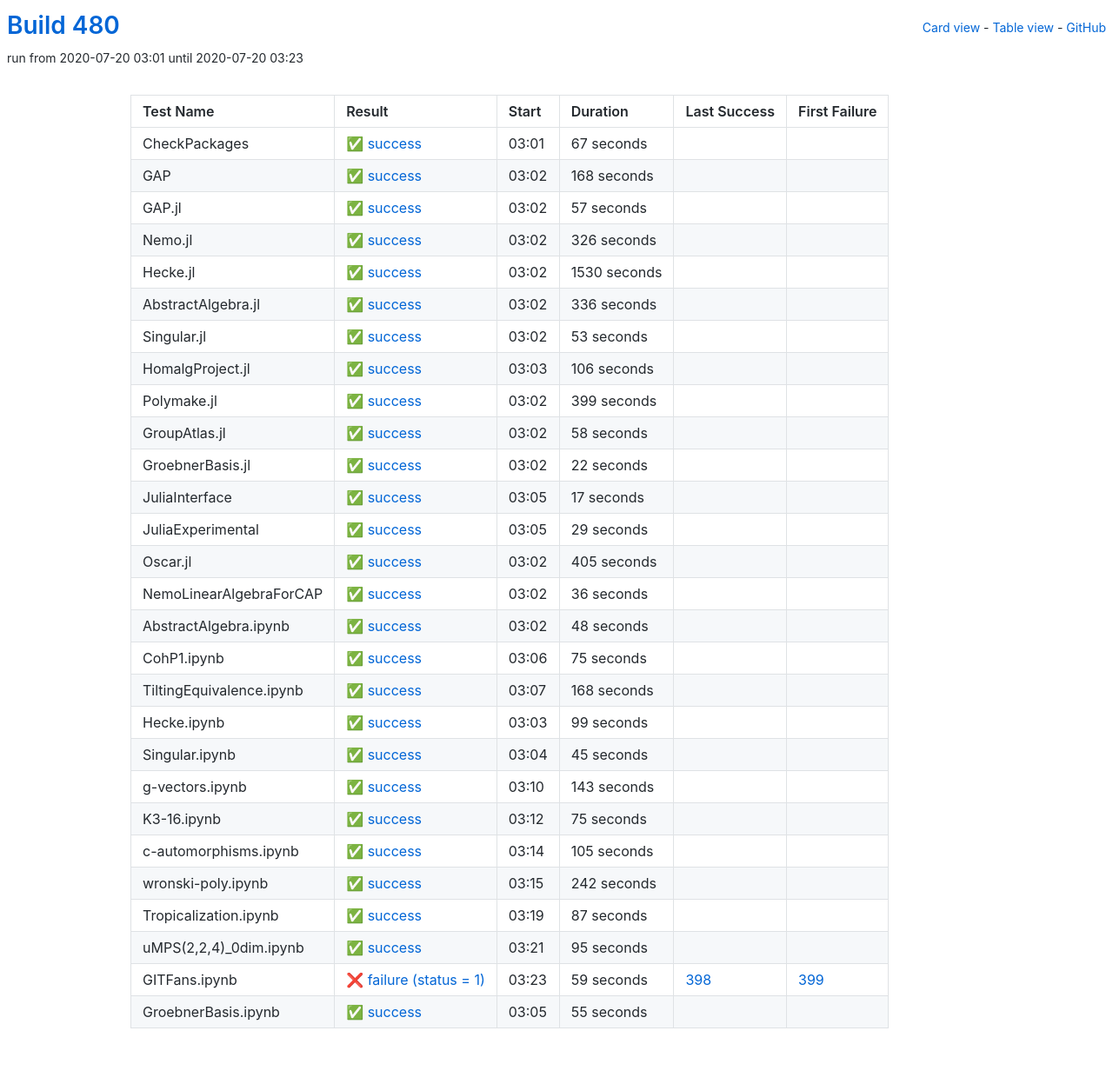
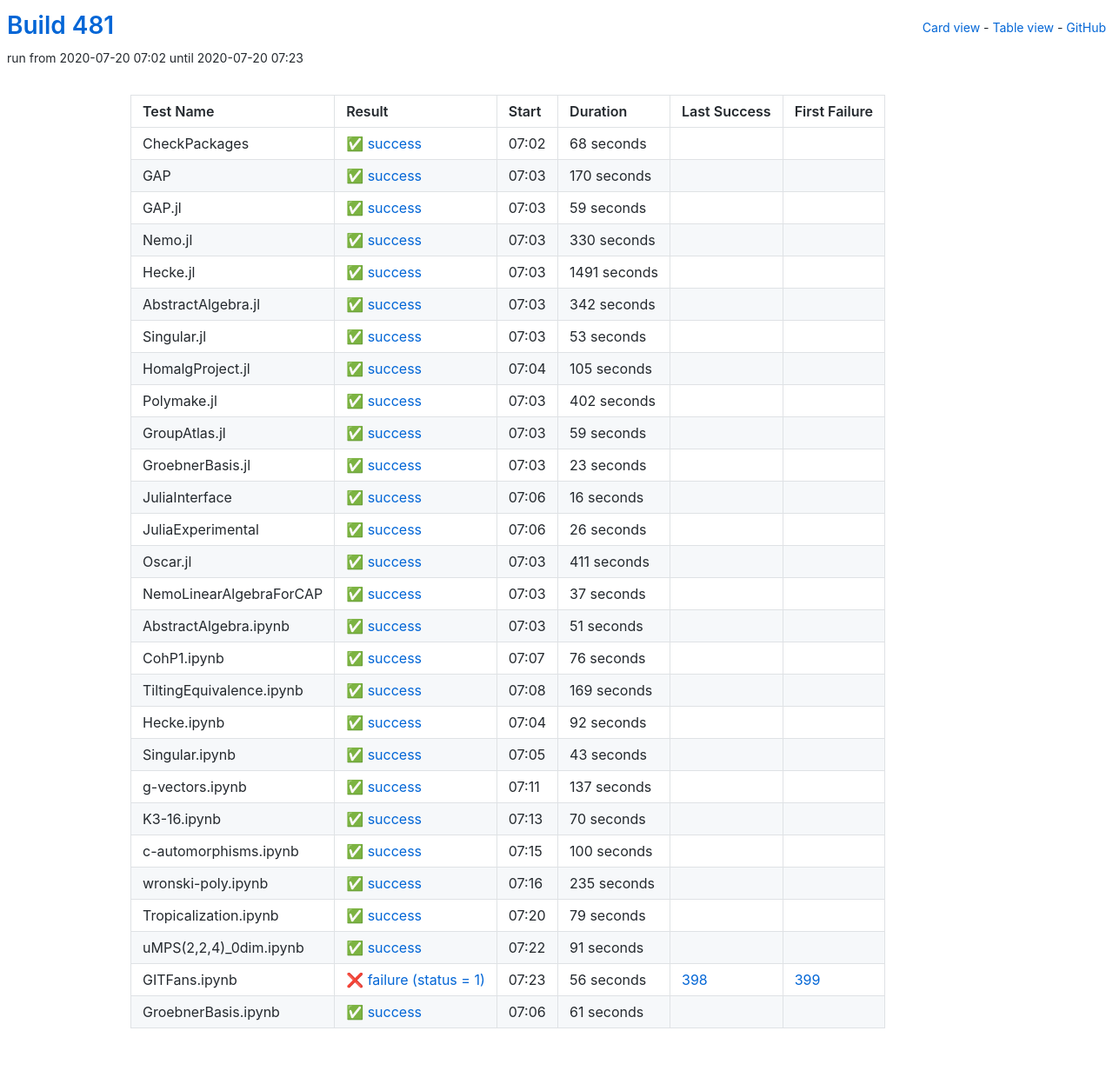
Before and after one commit to oscar-system/oscar-ci-status-stable, a Jekyll site: the page built from table.html, in a window 1280 px wide. Shown: the whole page at 87% size. Built offline with Jekyll 4.4.1, drawn with Linux system fonts in a browser that asks for light colours.

Commit message:
Build #481

```diff
--- a/_data/ci.yml
+++ b/_data/ci.yml
@@ -1,6 +1,6 @@
 ---
-build: 480
-build_url: https://oscarci.mathematik.uni-kl.de/job/oscar-stable/480/
+build: 481
+build_url: https://oscarci.mathematik.uni-kl.de/job/oscar-stable/481/
 job: oscar-stable
 organization: oscar-system
 repo: oscar-ci-status-stable
@@ -8,80 +8,80 @@ repourl: https://github.com/oscar-system/oscar-ci-status-stable
 tests:
 - name: CheckPackages
   id: checkpackages
-  log: https://oscarci.mathematik.uni-kl.de/job/oscar-stable/480/artifact/logs/build-480/CheckPackages.log
-  start: 2020-07-20 03:01
+  log: https://oscarci.mathematik.uni-kl.de/job/oscar-stable/481/artifact/logs/build-481/CheckPackages.log
+  start: 2020-07-20 07:02
   success: true
   exitcode: 0
   status: success
-  duration: 67
+  duration: 68
   last_success: false
   last_success_url:
   first_failure: false
   first_failure_url:
 - name: GAP
   id: gap
-  log: https://oscarci.mathematik.uni-kl.de/job/oscar-stable/480/artifact/logs/build-480/GAP.log
-  start: 2020-07-20 03:02
+  log: https://oscarci.mathematik.uni-kl.de/job/oscar-stable/481/artifact/logs/build-481/GAP.log
+  start: 2020-07-20 07:03
   success: true
   exitcode: 0
   status: success
-  duration: 168
+  duration: 170
   last_success: false
   last_success_url:
   first_failure: false
   first_failure_url:
 - name: GAP.jl
   id: gap-jl
-  log: https://oscarci.mathematik.uni-kl.de/job/oscar-stable/480/artifact/logs/build-480/GAP.jl.log
-  start: 2020-07-20 03:02
+  log: https://oscarci.mathematik.uni-kl.de/job/oscar-stable/481/artifact/logs/build-481/GAP.jl.log
+  start: 2020-07-20 07:03
   success: true
   exitcode: 0
   status: success
-  duration: 57
+  duration: 59
   last_success: false
   last_success_url:
   first_failure: false
   first_failure_url:
 - name: Nemo.jl
   id: nemo-jl
-  log: https://oscarci.mathematik.uni-kl.de/job/oscar-stable/480/artifact/logs/build-480/Nemo.jl.log
-  start: 2020-07-20 03:02
+  log: https://oscarci.mathematik.uni-kl.de/job/oscar-stable/481/artifact/logs/build-481/Nemo.jl.log
+  start: 2020-07-20 07:03
   success: true
   exitcode: 0
   status: success
-  duration: 326
+  duration: 330
   last_success: false
   last_success_url:
   first_failure: false
   first_failure_url:
 - name: Hecke.jl
   id: hecke-jl
-  log: https://oscarci.mathematik.uni-kl.de/job/oscar-stable/480/artifact/logs/build-480/Hecke.jl.log
-  start: 2020-07-20 03:02
+  log: https://oscarci.mathematik.uni-kl.de/job/oscar-stable/481/artifact/logs/build-481/Hecke.jl.log
+  start: 2020-07-20 07:03
   success: true
   exitcode: 0
   status: success
-  duration: 1530
+  duration: 1491
   last_success: false
   last_success_url:
   first_failure: false
   first_failure_url:
 - name: AbstractAlgebra.jl
   id: abstractalgebra-jl
-  log: https://oscarci.mathematik.uni-kl.de/job/oscar-stable/480/artifact/logs/build-480/AbstractAlgebra.jl.log
-  start: 2020-07-20 03:02
+  log: https://oscarci.mathematik.uni-kl.de/job/oscar-stable/481/artifact/logs/build-481/AbstractAlgebra.jl.log
+  start: 2020-07-20 07:03
   success: true
   exitcode: 0
   status: success
-  duration: 336
+  duration: 342
   last_success: false
   last_success_url:
   first_failure: false
   first_failure_url:
 - name: Singular.jl
   id: singular-jl
-  log: https://oscarci.mathematik.uni-kl.de/job/oscar-stable/480/artifact/logs/build-480/Singular.jl.log
-  start: 2020-07-20 03:02
+  log: https://oscarci.mathematik.uni-kl.de/job/oscar-stable/481/artifact/logs/build-481/Singular.jl.log
+  start: 2020-07-20 07:03
   success: true
   exitcode: 0
   status: success
@@ -92,188 +92,8 @@ tests:
   first_failure_url:
 - name: HomalgProject.jl
   id: homalgproject-jl
-  log: https://oscarci.mathematik.uni-kl.de/job/oscar-stable/480/artifact/logs/build-480/HomalgProject.jl.log
-  start: 2020-07-20 03:03
-  success: true
-  exitcode: 0
-  status: success
-  duration: 106
-  last_success: false
-  last_success_url:
-  first_failure: false
-  first_failure_url:
-- name: Polymake.jl
-  id: polymake-jl
-  log: https://oscarci.mathematik.uni-kl.de/job/oscar-stable/480/artifact/logs/build-480/Polymake.jl.log
-  start: 2020-07-20 03:02
-  success: true
-  exitcode: 0
-  status: success
-  duration: 399
-  last_success: false
-  last_success_url:
-  first_failure: false
-  first_failure_url:
-- name: GroupAtlas.jl
-  id: groupatlas-jl
-  log: https://oscarci.mathematik.uni-kl.de/job/oscar-stable/480/artifact/logs/build-480/GroupAtlas.jl.log
-  start: 2020-07-20 03:02
-  success: true
-  exitcode: 0
-  status: success
-  duration: 58
-  last_success: false
-  last_success_url:
-  first_failure: false
-  first_failure_url:
-- name: GroebnerBasis.jl
-  id: groebnerbasis-jl
-  log: https://oscarci.mathematik.uni-kl.de/job/oscar-stable/480/artifact/logs/build-480/GroebnerBasis.jl.log
-  start: 2020-07-20 03:02
-  success: true
-  exitcode: 0
-  status: success
-  duration: 22
-  last_success: false
-  last_success_url:
-  first_failure: false
-  first_failure_url:
-- name: JuliaInterface
-  id: juliainterface
-  log: https://oscarci.mathematik.uni-kl.de/job/oscar-stable/480/artifact/logs/build-480/JuliaInterface.log
-  start: 2020-07-20 03:05
-  success: true
-  exitcode: 0
-  status: success
-  duration: 17
-  last_success: false
-  last_success_url:
-  first_failure: false
-  first_failure_url:
-- name: JuliaExperimental
-  id: juliaexperimental
-  log: https://oscarci.mathematik.uni-kl.de/job/oscar-stable/480/artifact/logs/build-480/JuliaExperimental.log
-  start: 2020-07-20 03:05
-  success: true
-  exitcode: 0
-  status: success
-  duration: 29
-  last_success: false
-  last_success_url:
-  first_failure: false
-  first_failure_url:
-- name: Oscar.jl
-  id: oscar-jl
-  log: https://oscarci.mathematik.uni-kl.de/job/oscar-stable/480/artifact/logs/build-480/Oscar.jl.log
-  start: 2020-07-20 03:02
-  success: true
-  exitcode: 0
-  status: success
-  duration: 405
-  last_success: false
-  last_success_url:
-  first_failure: false
-  first_failure_url:
-- name: NemoLinearAlgebraForCAP
-  id: nemolinearalgebraforcap
-  log: https://oscarci.mathematik.uni-kl.de/job/oscar-stable/480/artifact/logs/build-480/NemoLinearAlgebraForCAP.log
-  start: 2020-07-20 03:02
-  success: true
-  exitcode: 0
-  status: success
-  duration: 36
-  last_success: false
-  last_success_url:
-  first_failure: false
-  first_failure_url:
-- name: AbstractAlgebra.ipynb
-  id: abstractalgebra-ipynb
-  log: https://oscarci.mathematik.uni-kl.de/job/oscar-stable/480/artifact/logs/build-480/AbstractAlgebra.ipynb.log
-  start: 2020-07-20 03:02
-  success: true
-  exitcode: 0
-  status: success
-  duration: 48
-  last_success: false
-  last_success_url:
-  first_failure: false
-  first_failure_url:
-- name: CohP1.ipynb
-  id: cohp1-ipynb
-  log: https://oscarci.mathematik.uni-kl.de/job/oscar-stable/480/artifact/logs/build-480/CohP1.ipynb.log
-  start: 2020-07-20 03:06
-  success: true
-  exitcode: 0
-  status: success
-  duration: 75
-  last_success: false
-  last_success_url:
-  first_failure: false
-  first_failure_url:
-- name: TiltingEquivalence.ipynb
-  id: tiltingequivalence-ipynb
-  log: https://oscarci.mathematik.uni-kl.de/job/oscar-stable/480/artifact/logs/build-480/TiltingEquivalence.ipynb.log
-  start: 2020-07-20 03:07
-  success: true
-  exitcode: 0
-  status: success
-  duration: 168
-  last_success: false
-  last_success_url:
-  first_failure: false
-  first_failure_url:
-- name: Hecke.ipynb
-  id: hecke-ipynb
-  log: https://oscarci.mathematik.uni-kl.de/job/oscar-stable/480/artifact/logs/build-480/Hecke.ipynb.log
-  start: 2020-07-20 03:03
-  success: true
-  exitcode: 0
-  status: success
-  duration: 99
-  last_success: false
-  last_success_url:
-  first_failure: false
-  first_failure_url:
-- name: Singular.ipynb
-  id: singular-ipynb
-  log: https://oscarci.mathematik.uni-kl.de/job/oscar-stable/480/artifact/logs/build-480/Singular.ipynb.log
-  start: 2020-07-20 03:04
-  success: true
-  exitcode: 0
-  status: success
-  duration: 45
-  last_success: false
-  last_success_url:
-  first_failure: false
-  first_failure_url:
-- name: g-vectors.ipynb
-  id: g-vectors-ipynb
-  log: https://oscarci.mathematik.uni-kl.de/job/oscar-stable/480/artifact/logs/build-480/g-vectors.ipynb.log
-  start: 2020-07-20 03:10
-  success: true
-  exitcode: 0
-  status: success
-  duration: 143
-  last_success: false
-  last_success_url:
-  first_failure: false
-  first_failure_url:
-- name: K3-16.ipynb
-  id: k3-16-ipynb
-  log: https://oscarci.mathematik.uni-kl.de/job/oscar-stable/480/artifact/logs/build-480/K3-16.ipynb.log
-  start: 2020-07-20 03:12
-  success: true
-  exitcode: 0
-  status: success
-  duration: 75
-  last_success: false
-  last_success_url:
-  first_failure: false
-  first_failure_url:
-- name: c-automorphisms.ipynb
-  id: c-automorphisms-ipynb
-  log: https://oscarci.mathematik.uni-kl.de/job/oscar-stable/480/artifact/logs/build-480/c-automorphisms.ipynb.log
-  start: 2020-07-20 03:14
+  log: https://oscarci.mathematik.uni-kl.de/job/oscar-stable/481/artifact/logs/build-481/HomalgProject.jl.log
+  start: 2020-07-20 07:04
   success: true
   exitcode: 0
   status: success
@@ -282,62 +102,242 @@ tests:
   last_success_url:
   first_failure: false
   first_failure_url:
-- name: wronski-poly.ipynb
-  id: wronski-poly-ipynb
-  log: https://oscarci.mathematik.uni-kl.de/job/oscar-stable/480/artifact/logs/build-480/wronski-poly.ipynb.log
-  start: 2020-07-20 03:15
+- name: Polymake.jl
+  id: polymake-jl
+  log: https://oscarci.mathematik.uni-kl.de/job/oscar-stable/481/artifact/logs/build-481/Polymake.jl.log
+  start: 2020-07-20 07:03
   success: true
   exitcode: 0
   status: success
-  duration: 242
+  duration: 402
+  last_success: false
+  last_success_url:
+  first_failure: false
+  first_failure_url:
+- name: GroupAtlas.jl
+  id: groupatlas-jl
+  log: https://oscarci.mathematik.uni-kl.de/job/oscar-stable/481/artifact/logs/build-481/GroupAtlas.jl.log
+  start: 2020-07-20 07:03
+  success: true
+  exitcode: 0
+  status: success
+  duration: 59
+  last_success: false
+  last_success_url:
+  first_failure: false
+  first_failure_url:
+- name: GroebnerBasis.jl
+  id: groebnerbasis-jl
+  log: https://oscarci.mathematik.uni-kl.de/job/oscar-stable/481/artifact/logs/build-481/GroebnerBasis.jl.log
+  start: 2020-07-20 07:03
+  success: true
+  exitcode: 0
+  status: success
+  duration: 23
+  last_success: false
+  last_success_url:
+  first_failure: false
+  first_failure_url:
+- name: JuliaInterface
+  id: juliainterface
+  log: https://oscarci.mathematik.uni-kl.de/job/oscar-stable/481/artifact/logs/build-481/JuliaInterface.log
+  start: 2020-07-20 07:06
+  success: true
+  exitcode: 0
+  status: success
+  duration: 16
+  last_success: false
+  last_success_url:
+  first_failure: false
+  first_failure_url:
+- name: JuliaExperimental
+  id: juliaexperimental
+  log: https://oscarci.mathematik.uni-kl.de/job/oscar-stable/481/artifact/logs/build-481/JuliaExperimental.log
+  start: 2020-07-20 07:06
+  success: true
+  exitcode: 0
+  status: success
+  duration: 26
+  last_success: false
+  last_success_url:
+  first_failure: false
+  first_failure_url:
+- name: Oscar.jl
+  id: oscar-jl
+  log: https://oscarci.mathematik.uni-kl.de/job/oscar-stable/481/artifact/logs/build-481/Oscar.jl.log
+  start: 2020-07-20 07:03
+  success: true
+  exitcode: 0
+  status: success
+  duration: 411
+  last_success: false
+  last_success_url:
+  first_failure: false
+  first_failure_url:
+- name: NemoLinearAlgebraForCAP
+  id: nemolinearalgebraforcap
+  log: https://oscarci.mathematik.uni-kl.de/job/oscar-stable/481/artifact/logs/build-481/NemoLinearAlgebraForCAP.log
+  start: 2020-07-20 07:03
+  success: true
+  exitcode: 0
+  status: success
+  duration: 37
+  last_success: false
+  last_success_url:
+  first_failure: false
+  first_failure_url:
+- name: AbstractAlgebra.ipynb
+  id: abstractalgebra-ipynb
+  log: https://oscarci.mathematik.uni-kl.de/job/oscar-stable/481/artifact/logs/build-481/AbstractAlgebra.ipynb.log
+  start: 2020-07-20 07:03
+  success: true
+  exitcode: 0
+  status: success
+  duration: 51
+  last_success: false
+  last_success_url:
+  first_failure: false
+  first_failure_url:
+- name: CohP1.ipynb
+  id: cohp1-ipynb
+  log: https://oscarci.mathematik.uni-kl.de/job/oscar-stable/481/artifact/logs/build-481/CohP1.ipynb.log
+  start: 2020-07-20 07:07
+  success: true
+  exitcode: 0
+  status: success
+  duration: 76
+  last_success: false
+  last_success_url:
+  first_failure: false
+  first_failure_url:
+- name: TiltingEquivalence.ipynb
+  id: tiltingequivalence-ipynb
+  log: https://oscarci.mathematik.uni-kl.de/job/oscar-stable/481/artifact/logs/build-481/TiltingEquivalence.ipynb.log
+  start: 2020-07-20 07:08
+  success: true
+  exitcode: 0
+  status: success
+  duration: 169
+  last_success: false
+  last_success_url:
+  first_failure: false
+  first_failure_url:
+- name: Hecke.ipynb
+  id: hecke-ipynb
+  log: https://oscarci.mathematik.uni-kl.de/job/oscar-stable/481/artifact/logs/build-481/Hecke.ipynb.log
+  start: 2020-07-20 07:04
+  success: true
+  exitcode: 0
+  status: success
+  duration: 92
+  last_success: false
+  last_success_url:
+  first_failure: false
+  first_failure_url:
+- name: Singular.ipynb
+  id: singular-ipynb
+  log: https://oscarci.mathematik.uni-kl.de/job/oscar-stable/481/artifact/logs/build-481/Singular.ipynb.log
+  start: 2020-07-20 07:05
+  success: true
+  exitcode: 0
+  status: success
+  duration: 43
+  last_success: false
+  last_success_url:
+  first_failure: false
+  first_failure_url:
+- name: g-vectors.ipynb
+  id: g-vectors-ipynb
+  log: https://oscarci.mathematik.uni-kl.de/job/oscar-stable/481/artifact/logs/build-481/g-vectors.ipynb.log
+  start: 2020-07-20 07:11
+  success: true
+  exitcode: 0
+  status: success
+  duration: 137
+  last_success: false
+  last_success_url:
+  first_failure: false
+  first_failure_url:
+- name: K3-16.ipynb
+  id: k3-16-ipynb
+  log: https://oscarci.mathematik.uni-kl.de/job/oscar-stable/481/artifact/logs/build-481/K3-16.ipynb.log
+  start: 2020-07-20 07:13
+  success: true
+  exitcode: 0
+  status: success
+  duration: 70
+  last_success: false
+  last_success_url:
+  first_failure: false
+  first_failure_url:
+- name: c-automorphisms.ipynb
+  id: c-automorphisms-ipynb
+  log: https://oscarci.mathematik.uni-kl.de/job/oscar-stable/481/artifact/logs/build-481/c-automorphisms.ipynb.log
+  start: 2020-07-20 07:15
+  success: true
+  exitcode: 0
+  status: success
+  duration: 100
+  last_success: false
+  last_success_url:
+  first_failure: false
+  first_failure_url:
+- name: wronski-poly.ipynb
+  id: wronski-poly-ipynb
+  log: https://oscarci.mathematik.uni-kl.de/job/oscar-stable/481/artifact/logs/build-481/wronski-poly.ipynb.log
+  start: 2020-07-20 07:16
+  success: true
+  exitcode: 0
+  status: success
+  duration: 235
   last_success: false
   last_success_url:
   first_failure: false
   first_failure_url:
 - name: Tropicalization.ipynb
   id: tropicalization-ipynb
-  log: https://oscarci.mathematik.uni-kl.de/job/oscar-stable/480/artifact/logs/build-480/Tropicalization.ipynb.log
-  start: 2020-07-20 03:19
+  log: https://oscarci.mathematik.uni-kl.de/job/oscar-stable/481/artifact/logs/build-481/Tropicalization.ipynb.log
+  start: 2020-07-20 07:20
   success: true
   exitcode: 0
   status: success
-  duration: 87
+  duration: 79
   last_success: false
   last_success_url:
   first_failure: false
   first_failure_url:
 - name: uMPS(2,2,4)_0dim.ipynb
   id: umps-2-2-4-0dim-ipynb
-  log: https://oscarci.mathematik.uni-kl.de/job/oscar-stable/480/artifact/logs/build-480/uMPS-2-2-4-_0dim.ipynb.log
-  start: 2020-07-20 03:21
+  log: https://oscarci.mathematik.uni-kl.de/job/oscar-stable/481/artifact/logs/build-481/uMPS-2-2-4-_0dim.ipynb.log
+  start: 2020-07-20 07:22
   success: true
   exitcode: 0
   status: success
-  duration: 95
+  duration: 91
   last_success: false
   last_success_url:
   first_failure: false
   first_failure_url:
 - name: GITFans.ipynb
   id: gitfans-ipynb
-  log: https://oscarci.mathematik.uni-kl.de/job/oscar-stable/480/artifact/logs/build-480/GITFans.ipynb.log
-  start: 2020-07-20 03:23
+  log: https://oscarci.mathematik.uni-kl.de/job/oscar-stable/481/artifact/logs/build-481/GITFans.ipynb.log
+  start: 2020-07-20 07:23
   success: false
   exitcode: 1
   status: failure
-  duration: 59
+  duration: 56
   last_success: 398
   last_success_url: https://oscarci.mathematik.uni-kl.de/job/oscar-stable/398/
   first_failure: 399
   first_failure_url: https://oscarci.mathematik.uni-kl.de/job/oscar-stable/399/
 - name: GroebnerBasis.ipynb
   id: groebnerbasis-ipynb
-  log: https://oscarci.mathematik.uni-kl.de/job/oscar-stable/480/artifact/logs/build-480/GroebnerBasis.ipynb.log
-  start: 2020-07-20 03:05
+  log: https://oscarci.mathematik.uni-kl.de/job/oscar-stable/481/artifact/logs/build-481/GroebnerBasis.ipynb.log
+  start: 2020-07-20 07:06
   success: true
   exitcode: 0
   status: success
-  duration: 55
+  duration: 61
   last_success: false
   last_success_url:
   first_failure: false
```
Also changed, not shown: README.md.
